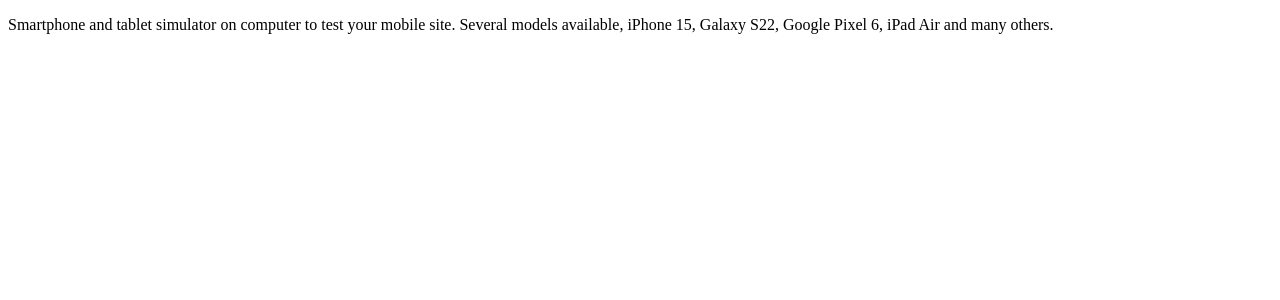
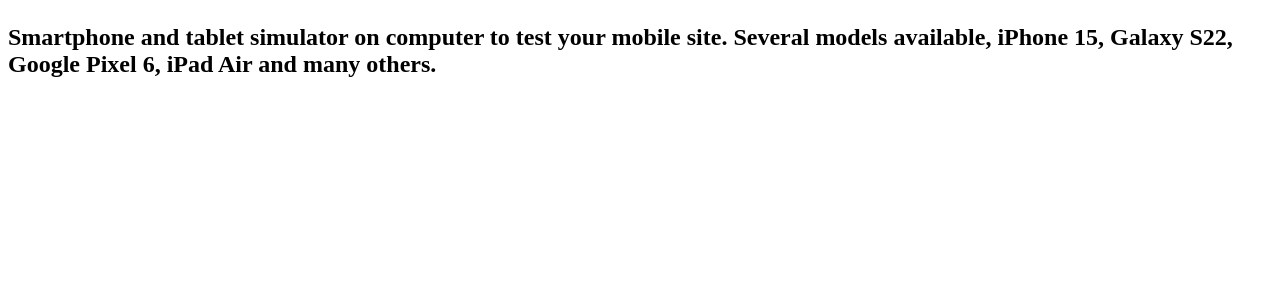
Before and after one commit to AXODUS21/DeviceLab, a Next.js app: page /Content1 in a window 1280 px wide. Shown: the top 300 px of the page. Built offline with nearby package versions, Linux system fonts and the light colour scheme.

Commit message:
adding better text animation

```diff
--- /dev/null
+++ b/components/ui/ScrollTrigger.tsx
@@ -0,0 +1,133 @@
+import React, { useEffect, useRef, useMemo, ReactNode, RefObject } from "react";
+import { gsap } from "gsap";
+import { ScrollTrigger } from "gsap/ScrollTrigger";
+
+gsap.registerPlugin(ScrollTrigger);
+
+interface ScrollRevealProps {
+  children: ReactNode;
+  scrollContainerRef?: RefObject<HTMLElement>;
+  enableBlur?: boolean;
+  baseOpacity?: number;
+  baseRotation?: number;
+  blurStrength?: number;
+  containerClassName?: string;
+  textClassName?: string;
+  rotationEnd?: string;
+  wordAnimationEnd?: string;
+}
+
+const ScrollReveal: React.FC<ScrollRevealProps> = ({
+  children,
+  scrollContainerRef,
+  enableBlur = true,
+  baseOpacity = 0.1,
+  baseRotation = 3,
+  blurStrength = 4,
+  containerClassName = "",
+  textClassName = "",
+  rotationEnd = "bottom bottom",
+  wordAnimationEnd = "bottom bottom",
+}) => {
+  const containerRef = useRef<HTMLHeadingElement>(null);
+
+  const splitText = useMemo(() => {
+    const text = typeof children === "string" ? children : "";
+    return text.split(/(\s+)/).map((word, index) => {
+      if (word.match(/^\s+$/)) return word;
+      return (
+        <span className="inline-block word" key={index}>
+          {word}
+        </span>
+      );
+    });
+  }, [children]);
+
+  useEffect(() => {
+    const el = containerRef.current;
+    if (!el) return;
+
+    const scroller =
+      scrollContainerRef && scrollContainerRef.current
+        ? scrollContainerRef.current
+        : window;
+
+    gsap.fromTo(
+      el,
+      { transformOrigin: "0% 50%", rotate: baseRotation },
+      {
+        ease: "none",
+        rotate: 0,
+        scrollTrigger: {
+          trigger: el,
+          scroller,
+          start: "top bottom",
+          end: rotationEnd,
+          scrub: true,
+        },
+      }
+    );
+
+    const wordElements = el.querySelectorAll<HTMLElement>(".word");
+
+    gsap.fromTo(
+      wordElements,
+      { opacity: baseOpacity, willChange: "opacity" },
+      {
+        ease: "none",
+        opacity: 1,
+        stagger: 0.05,
+        scrollTrigger: {
+          trigger: el,
+          scroller,
+          start: "top bottom-=20%",
+          end: wordAnimationEnd,
+          scrub: true,
+        },
+      }
+    );
+
+    if (enableBlur) {
+      gsap.fromTo(
+        wordElements,
+        { filter: `blur(${blurStrength}px)` },
+        {
+          ease: "none",
+          filter: "blur(0px)",
+          stagger: 0.05,
+          scrollTrigger: {
+            trigger: el,
+            scroller,
+            start: "top bottom-=20%",
+            end: wordAnimationEnd,
+            scrub: true,
+          },
+        }
+      );
+    }
+
+    return () => {
+      ScrollTrigger.getAll().forEach((trigger) => trigger.kill());
+    };
+  }, [
+    scrollContainerRef,
+    enableBlur,
+    baseRotation,
+    baseOpacity,
+    rotationEnd,
+    wordAnimationEnd,
+    blurStrength,
+  ]);
+
+  return (
+    <h2 ref={containerRef} className={`my-5 ${containerClassName}`}>
+      <p
+        className={`text-[clamp(1.6rem,4vw,3rem)] leading-[1.5] font-semibold ${textClassName}`}
+      >
+        {splitText}
+      </p>
+    </h2>
+  );
+};
+
+export default ScrollReveal;
--- a/models/Macbook.tsx
+++ b/models/Macbook.tsx
@@ -50,7 +50,7 @@
           material={materials.MacBookPro}
           scale={11}
         />
-        <meshStandardMaterial roughness={1} map={texture} /> {/*Doesnt work yet */}
+        <meshStandardMaterial roughness={1} map={texture} /> {/*! have to put this inside a mesh tag that actually has a screen mesh (bad model rn so it wont work) */}
       </group>
       <mesh
         castShadow
--- a/pages/Content1.tsx
+++ b/pages/Content1.tsx
@@ -3,41 +3,25 @@
 import gsap from "gsap";
 import { ScrollTrigger } from "gsap/ScrollTrigger";
 import { useGSAP } from '@gsap/react';
+import ScrollReveal from '@/components/ui/ScrollTrigger';
 
 gsap.registerPlugin(ScrollTrigger);
 const Content1 = () => {
-  const textRef = useRef(null);
-
-   useGSAP(() => {
-     gsap.fromTo(
-       textRef.current,
-       {
-        x: -700,
-        opacity: 0,
-
-      },
-       {
-         opacity: 1,
-         x: 0,
-         duration: 0.5,
-         ease: "power2.out",
-         scrollTrigger: {
-           trigger: textRef.current,
-           start: "center bottom",
-           toggleActions: "play none none none",
-           once: true,
-         },
-       }
-     );
-   }, []);
 
   return (
     <div className="min-h-screen flex justify-start px-14 items-center overflow-hidden">
-      <p ref={textRef} className='w-1/3 text-4xl text-white'>
-        Smartphone and tablet simulator on computer to test your mobile
-        site. Several models available, iPhone 15, Galaxy S22, Google Pixel 6,
-        iPad Air and many others.
-      </p>
+      <ScrollReveal
+        baseOpacity={0}
+        enableBlur={true}
+        baseRotation={5}
+        blurStrength={10}
+        textClassName='text-4xl'
+        containerClassName='w-1/3'
+      >
+          Smartphone and tablet simulator on computer to test your mobile
+          site. Several models available, iPhone 15, Galaxy S22, Google Pixel 6,
+          iPad Air and many others.
+      </ScrollReveal>
     </div>
   );
 }
```
Also changed, not shown: pages/Content2.tsx (+10 -5 lines).
